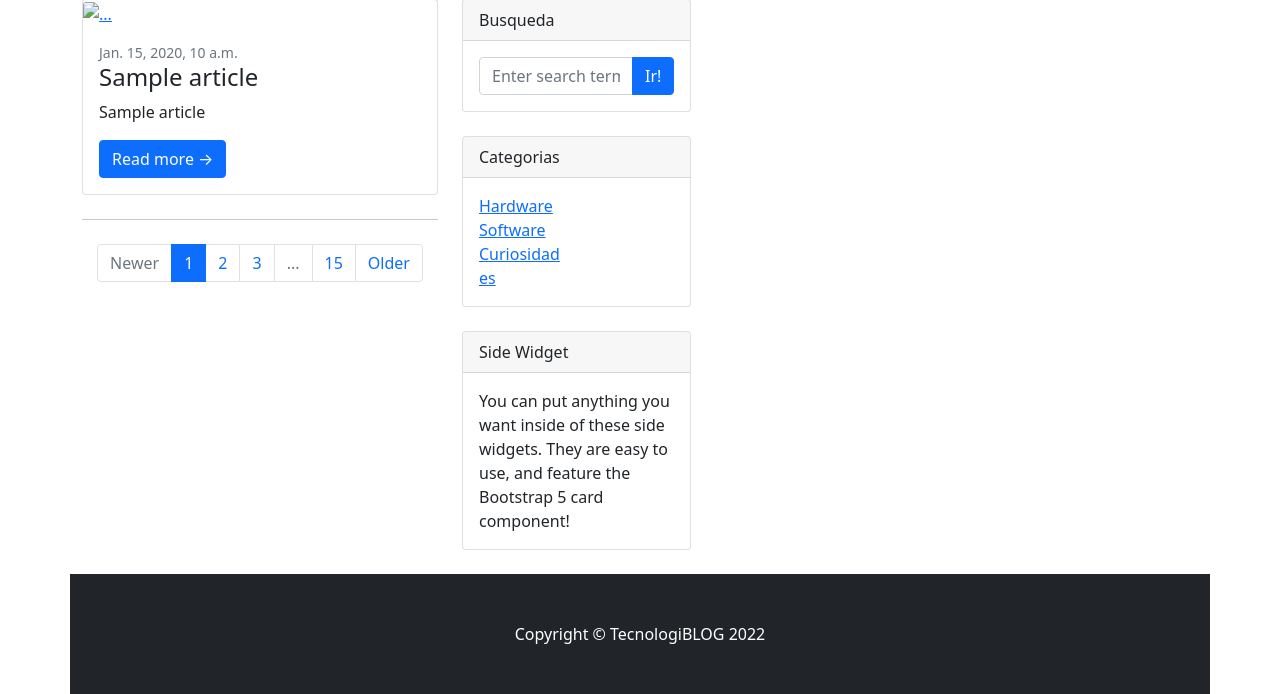
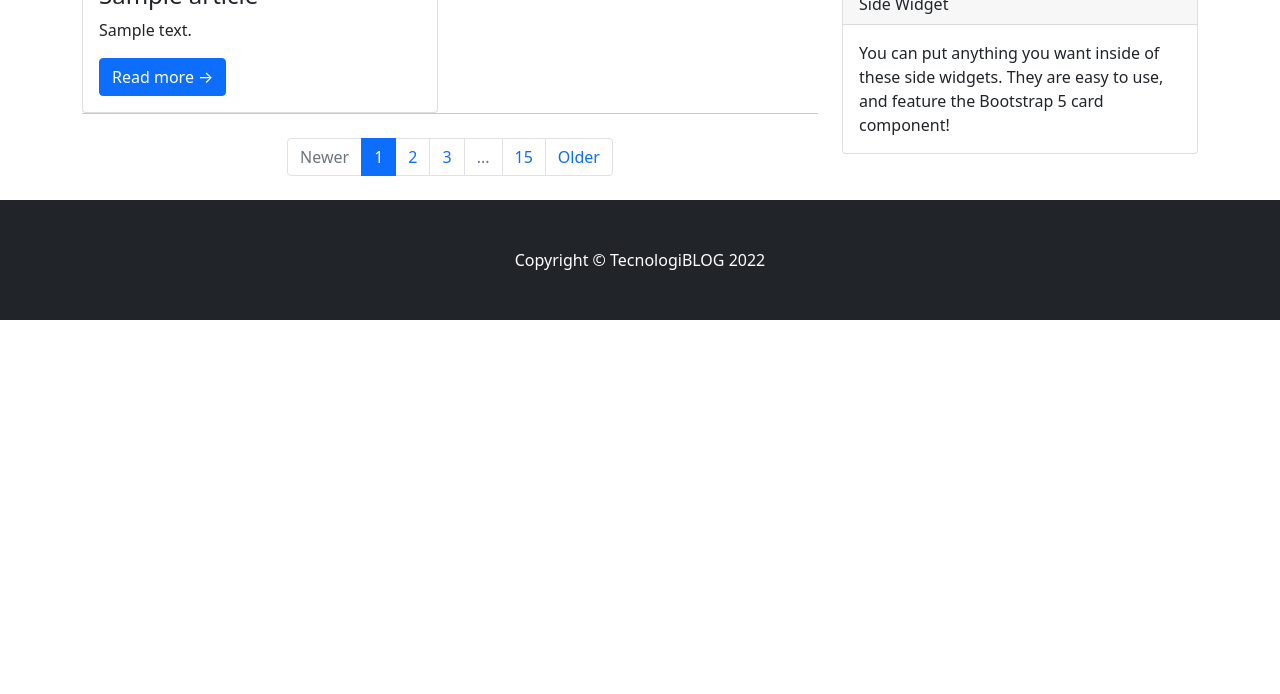
Before and after one commit to ArielPerez23/EntregaFinal-Perez-Botti-Barcia, a Django app: page / in a window 1280 px wide. Shown: the part 684-1378 px from the top of the page. After the commit the page ends 1004 px from the top, so only its background shows below. Run offline with Django 4.2, Linux system fonts and the light colour scheme; tables that the repository leaves empty hold one stand-in row (values such as "Sample post"); grey boxes marked "Sample" are stand-in pictures; some libraries are stand-ins or nearby versions.

Commit message:
Modificando index

```diff
--- a/blog/templates/blog/index.html
+++ b/blog/templates/blog/index.html
@@ -17,34 +17,26 @@ Inicio - Blog
     </div>
 </header>
 
-{% for post in object_list %}
-
-    {{post.image}}<br>
-    <img src="{% static '{{post.image}}' %}">
-{% endfor %}
-
-
 <div class="container">
     <div class="row">
         <!-- Blog entries-->
         <div class="col-lg-8">
-
-            <!-- Nested row for non-featured blog posts-->
-            <div class="row">
-                <div class="col-lg-6">
-                    <!-- Blog post-->
-                    {% for post in object_list %}
-                        <div class="card mb-4">
-                            <a href=""><img class="card-img-top" src="" alt="..." /></a>
+            <!-- Blog post-->
+            <div class="row row-cols-1 row-cols-md-2 g-4">
+                {% for post in object_list %}
+                <div class="col">
+                        <div class="card">
+                            <a href=""><img class="img-fluid img-thumbnail" src="{{post.image.url}}"/></a>
                             <div class="card-body">
                                 <div class="small text-muted">{{post.created_at}}</div>
                                 <h2 class="card-title h4">{{post.title}}</h2>
-                                <p class="card-text">{{post.subtitle}}</p>
+                                <p class="card-text text-truncate">{{post.body}}</p>
                                 <a class="btn btn-primary" href="#!">Read more →</a>
                             </div>
                         </div>
-                    {% endfor %}
-
+                </div>
+                {% endfor %}
+            </div>
             <!-- Pagination-->
             <nav aria-label="Pagination">
                 <hr class="my-0" />
--- a/proyecto_final/settings.py
+++ b/proyecto_final/settings.py
@@ -114,7 +114,7 @@ STATIC_URL = 'static/'
 
 #Para imagenes
 MEDIA_URL = '/media/'
-MEDIA_ROOT = os.path.join(BASE_DIR, 'media/images')
+MEDIA_ROOT = os.path.join(BASE_DIR, 'media')
 
 STATICFILES_DIRS =(
     os.path.join(BASE_DIR, 'static'),
--- a/proyecto_final/urls.py
+++ b/proyecto_final/urls.py
@@ -1,5 +1,3 @@
-
-from xml.dom.minidom import Document
 from django.contrib import admin
 from django.urls import path, include
 
@@ -19,7 +17,7 @@ urlpatterns = [
 
     #URLS authorization
     path('authorization/', include('authorization.urls'))
-] + static(settings.MEDIA_URL, document_root=settings.MEDIA_ROOT)
+]
 
 #Imagenes
 if settings.DEBUG:
```
